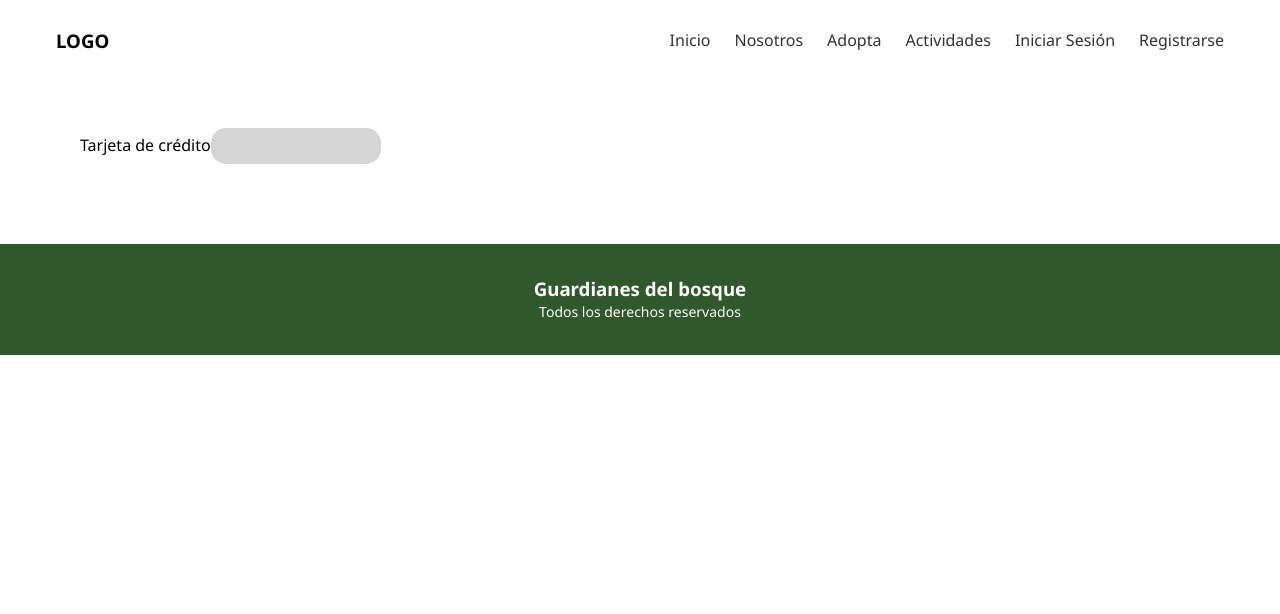
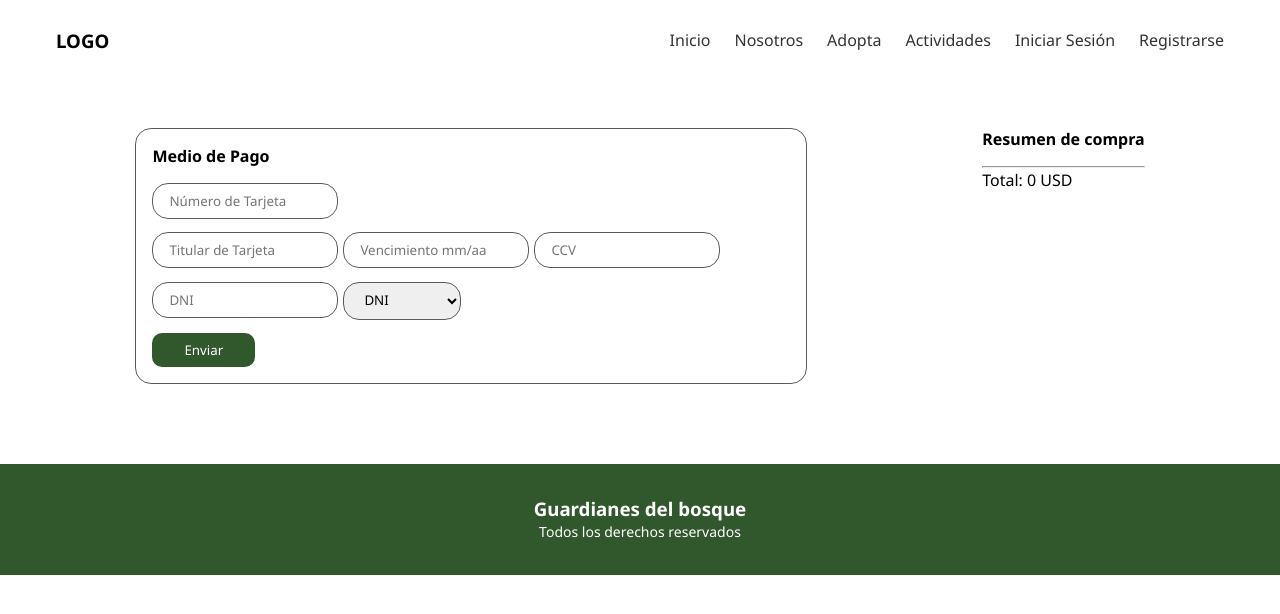
Before and after one commit to No-Country/s12-20-m-python, a React (Vite) app in the folder frontend/: page /shoppingcar in a window 1280 px wide. Shown: the top 614 px of the page. Built offline with nearby package versions, Linux system fonts and the light colour scheme.

Commit message:
Mockup para las adopciones

```diff
--- a/frontend/src/App.jsx
+++ b/frontend/src/App.jsx
@@ -11,6 +11,7 @@ import ShoppingCar from './components/ShoppingCar/ShoppingCar';
 import { UserProvider } from './context/UserContext';
 import { LandProvider } from './context/LandContext';
 import PrivateRoutes from './components/PrivateRoutes/PrivateRoutes';
+import SuccessAdoption from './components/SuccessAdoption/SuccessAdoption';
 
 function App() {
   return (
@@ -27,6 +28,7 @@ function App() {
             <Route exact path='/register' element={<Register />} />
             <Route exact path='/login' element={<Login />} />
             <Route exact path='/shoppingcar' element={<ShoppingCar />} />
+            <Route exact path='/success' element={<SuccessAdoption />} />
           </Routes>
           <Footer />
         </BrowserRouter>
--- /dev/null
+++ b/frontend/src/components/PurchaseSummary/PurchaseSummary.jsx
@@ -0,0 +1,31 @@
+import React from 'react';
+import styles from './PurchaseSummary.module.css';
+
+const PurchaseSummary = ({ purchase }) => {
+  const totalPrice = purchase.reduce(
+    (acc, item) => acc + item.price * item.quantity,
+    0,
+  );
+  return (
+    <div>
+      <h4>Resumen de compra</h4>
+
+      {purchase.map((item) => (
+        <div key={item.id}>
+          <div className={styles.purchaseResume}>
+            <img src={item.img} alt="" />
+            <p>{item.name}x{item.quantity}</p>
+            <p>{item.price} USD</p>
+          </div>
+        </div>
+      ))}
+
+      <hr />
+      <div>
+        <p>Total: {totalPrice} USD</p>
+      </div>
+    </div>
+  );
+};
+
+export default PurchaseSummary;
--- /dev/null
+++ b/frontend/src/components/PurchaseSummary/PurchaseSummary.module.css
@@ -0,0 +1,4 @@
+.purchaseResume{
+    display: flex;
+    justify-content: space-between;
+}
--- a/frontend/src/components/SearchInput/SearchInput.jsx
+++ b/frontend/src/components/SearchInput/SearchInput.jsx
@@ -14,7 +14,7 @@ const SearchInput = ({ onSearch }) => {
   };
 
   return (
-    <div className={styles.searchbar}>
+    <div className={styles.searchBar}>
       <input
         type='text'
         placeholder='Buscar'
--- a/frontend/src/components/SearchInput/SearchInput.module.css
+++ b/frontend/src/components/SearchInput/SearchInput.module.css
@@ -1,4 +1,4 @@
-.searchbar {
+.searchBar {
   display: flex;
   flex-direction: row;
   align-items: flex-start;
@@ -6,7 +6,7 @@
   gap: 8px;
 }
 
-input {
+.searchBar input {
   padding: 9px;
   flex: 1;
   border: none;
--- a/frontend/src/components/ShoppingCar/ShoppingCar.jsx
+++ b/frontend/src/components/ShoppingCar/ShoppingCar.jsx
@@ -1,17 +1,180 @@
+import { useState } from 'react';
+import { useForm, Controller } from 'react-hook-form';
+import { useLand } from '../../context/LandContext';
+import PurchaseSummary from '../PurchaseSummary/PurchaseSummary';
 import styles from './ShoppingCar.module.css';
+import { useNavigate } from 'react-router-dom';
 
-function ShoppingCar() {
+const ShoppingCar = () => {
+  const { purchase } = useLand();
+  const navigate = useNavigate();
+
+  const [name, setName] = useState('');
+  const { handleSubmit, control } = useForm();
+
+  const onSubmit = (data) => {
+    // Aquí puedes manejar los datos del formulario
+    console.log(data);
+    navigate('/success')
+  };
+
   return (
-    <>
-      <div className={styles.shoppingContainer}>
-        <form action=''>
-          <label>Tarjeta de crédito</label>
-          <input />
+    <div className={styles.shoppingContainer}>
+      <div className={styles.shoppingLeft}>
+        <h4>Medio de Pago</h4>
+        <form onSubmit={handleSubmit(onSubmit)}>
+          <div>
+            <Controller
+              name='cardNumber'
+              control={control}
+              defaultValue=''
+              render={({ field }) => (
+                <input
+                  {...field}
+                  type='text'
+                  id='cardNumber'
+                  placeholder='Número de Tarjeta'
+                  maxLength='16' // Establecer la longitud máxima del número de tarjeta
+                  pattern='[0-9]*' // Solo permite dígitos
+                  onInput={(e) => {
+                    e.target.value = e.target.value.replace(/[^0-9]/g, '');
+                  }}
+                />
+              )}
+            />
+          </div>
+
+          <div className={styles.cardData}>
+            <div>
+              <Controller
+                name='cardHolder'
+                control={control}
+                defaultValue=''
+                rules={{
+                  required: true,
+                  pattern: /^[A-Za-z\s]+$/, // Permite solo letras y espacios
+                }}
+                value={name}
+                onChange={(e) => setName(e.target.value)}
+                render={({ field }) => (
+                  <input
+                    {...field}
+                    type='text'
+                    id='cardHolder'
+                    placeholder='Titular de Tarjeta'
+                    onInput={(e) => {
+                      e.target.value = e.target.value.replace(
+                        /[^A-Za-z\s]/g,
+                        '',
+                      );
+                    }}
+                  />
+                )}
+              />
+            </div>
+
+            <div>
+              <Controller
+                name='expirationDate'
+                control={control}
+                defaultValue=''
+                rules={{
+                  required: true,
+                  pattern: /^(0[1-9]|1[0-2])\/\d{2}$/, // Acepta formato 'mm/aa'
+                }}
+                render={({ field }) => (
+                  <input
+                    {...field}
+                    type='text'
+                    id='expirationDate'
+                    placeholder='Vencimiento mm/aa'
+                    maxLength='5' // Limita la longitud a 5 caracteres
+                    onInput={(e) => {
+                      e.target.value = e.target.value.replace(/[^0-9/]/g, ''); // Permite solo números y '/'
+                    }}
+                  />
+                )}
+              />
+            </div>
+
+            <div>
+              <Controller
+                name='ccv'
+                control={control}
+                defaultValue=''
+                rules={{
+                  required: true,
+                  pattern: /^\d{3}$/, // Acepta solo 3 números
+                }}
+                render={({ field }) => (
+                  <input
+                    {...field}
+                    type='text'
+                    id='ccv'
+                    placeholder='CCV'
+                    maxLength='3' // Limita la longitud a 3 caracteres
+                    onInput={(e) => {
+                      e.target.value = e.target.value.replace(/[^0-9]/g, ''); // Permite solo números
+                    }}
+                  />
+                )}
+              />
+            </div>
+          </div>
+
+          <div className={styles.cardDni}>
+            <div>
+            <Controller
+              name='dni'
+              control={control}
+              defaultValue=''
+              rules={{
+                required: true,
+                pattern: /^[A-Za-z0-9]{9}$/, // Acepta 9 caracteres alfanuméricos
+              }}
+              render={({ field }) => (
+                <input
+                  {...field}
+                  type='text'
+                  id='dni'
+                  placeholder='DNI'
+                  maxLength='9' // Limita la longitud a 9 caracteres
+                  onInput={(e) => {
+                    e.target.value = e.target.value.replace(
+                      /[^A-Za-z0-9]/g,
+                      '',
+                    ); // Permite solo letras y números
+                  }}
+                />
+              )}
+            />
+          </div>
+
+          <div>
+            <Controller
+              name='documentType'
+              control={control}
+              render={({ field }) => (
+                <select {...field}>
+                  <option value='dni'>DNI</option>
+                  <option value='pasaporte'>Pasaporte</option>
+                  {/* Agrega más opciones según sea necesario */}
+                </select>
+              )}
+            />
+          </div>
+          </div>
+
+
+          <button type='submit' onClick={onSubmit}>Enviar</button>
         </form>
       </div>
-      <div></div>
-    </>
+
+      <div className={styles.shoppingRigth}>
+        <PurchaseSummary purchase={purchase} />
+      </div>
+    </div>
   );
-}
+};
 
 export default ShoppingCar;
--- a/frontend/src/components/ShoppingCar/ShoppingCar.module.css
+++ b/frontend/src/components/ShoppingCar/ShoppingCar.module.css
@@ -1,3 +1,42 @@
 .shoppingContainer {
   margin: 8em 5em 5em 5em;
+  display: flex;
+  justify-content: space-around;
 }
+
+.shoppingLeft{
+  width: 60%;
+  margin-right: 4em;
+  padding: 1em;
+  border: 0.5px solid #5b5b5b;
+  border-radius: 16px;
+}
+
+.cardData, .cardDni {
+  display: flex;
+  flex-wrap: wrap;
+  gap: 5px;
+}
+
+
+.shoppingContainer h4{
+  margin-bottom: 1em;
+}
+
+.shoppingContainer input,
+select {
+  margin-bottom: 1em;
+  border: 0.5px solid #5b5b5b;
+  border-radius: 16px;
+  padding: 8px 16px;
+}
+
+.shoppingContainer button {
+  border: none;
+  align-items: center;
+  padding: 8px 32px;
+  gap: 10px;
+  color: white;
+  background: #31572C;
+  border-radius: 10px;
+}
--- /dev/null
+++ b/frontend/src/components/SuccessAdoption/SuccessAdoption.jsx
@@ -0,0 +1,21 @@
+import TreeAmico from '../../assets/tree-amico.png';
+import styles from './SuccessAdoption.module.css';
+
+function SuccessAdoption() {
+  return (
+    <div className={styles.sucessContainer}>
+      <div className={styles.successAdoption}>
+        <h3>¡Adoptaste un árbol!</h3>
+        <img src={TreeAmico} alt='' />
+        <p>
+          Vas a poder hacerle un seguimiento sobre su crecimiento y recibir
+          actualizaciones periódicas para mantenerte informado sobre su
+          desarrollo.
+        </p>
+        <button>Configurar un árbol</button>
+      </div>
+    </div>
+  );
+}
+
+export default SuccessAdoption;
--- /dev/null
+++ b/frontend/src/components/SuccessAdoption/SuccessAdoption.module.css
@@ -0,0 +1,43 @@
+.sucessContainer {
+  display: flex;
+  flex-direction: column;
+  align-items: center;
+  justify-content: center;
+  height: 90vh;
+  max-width: 100%;
+  padding: 20px;
+  box-sizing: border-box;
+}
+
+.successAdoption{
+    display: flex;
+    flex-direction: column;
+    max-width: 400px;
+    align-items: center;
+}
+
+.sucessContainer h3 {
+  font-size: 1.5em;
+  margin-bottom: 10px;
+}
+
+.sucessContainer img {
+  max-width: 100%;
+  height: auto;
+  margin-bottom: 20px;
+}
+
+.sucessContainer p {
+  text-align: center;
+  margin-bottom: 20px;
+}
+
+.sucessContainer button {
+    border: none;
+    align-items: center;
+    padding: 8px 32px;
+    gap: 10px;
+    color: white;
+    background: #31572C;
+    border-radius: 10px;
+}
--- a/frontend/src/components/TreePurchaseForm/TreePurchaseForm.jsx
+++ b/frontend/src/components/TreePurchaseForm/TreePurchaseForm.jsx
@@ -102,7 +102,7 @@ const TreePurchaseForm = ({ type_tree, max_amount }) => {
   // };
 
   const handleCompraClick = () => {
-    navigate('/shoppingcar');
+    navigate('/shoppingcar', {state: { purchase}});
 
     // if (isUserLoggedIn) {
     //   // Enviar información al backend y realizar la compra
@@ -195,9 +195,10 @@ const TreePurchaseForm = ({ type_tree, max_amount }) => {
       )}
       <div>
         <h4>Subtotal: ${getTotalPrice}</h4>
-        <button className={styles.purchaseButton} onClick={handleCompraClick}>
-          Adoptar
-        </button>
+        <button className={styles.purchaseButton} onClick={() => handleCompraClick()}>
+  Adoptar
+</button>
+
       </div>
     </>
   );
```
Also changed, not shown: frontend/src/assets/tree-amico.png (added).
